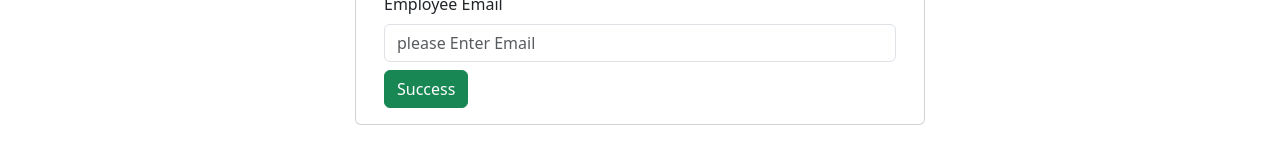
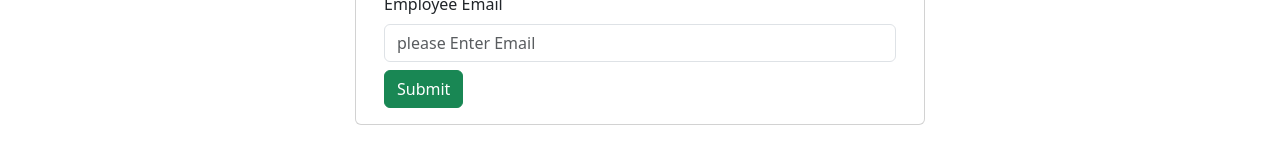
Before and after one commit to GhadgePradip9971/Employee_Management_CURD_FullStackApp, a React (Vite) app in the folder ems-frontend/: page /add-employee in a window 1280 px wide. Shown: the part 331-491 px from the top of the page. Built offline with nearby package versions, Linux system fonts and the light colour scheme.

Commit message:
coding for adding the employee completed

```diff
--- a/ems-frontend/src/component/EmployeeComponent.jsx
+++ b/ems-frontend/src/component/EmployeeComponent.jsx
@@ -53,7 +53,7 @@ const EmployeeComponent = () => {
                                 <input type='text' placeholder='please Enter Email' name='email' value={email} className='form-control' onChange={handleEmail}></input>
                             </div>
 
-                            <button type="button" className="btn btn-success" onClick={saveEmployee}>Success</button>
+                            <button type="button" className="btn btn-success" onClick={saveEmployee}>Submit</button>
                         </form>
                     </div>
 
```
